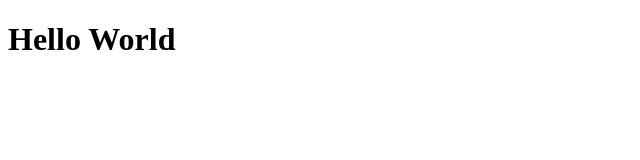
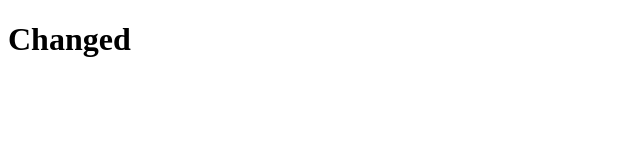
Before and after one commit to BNielson94/git_test, a plain HTML site: page index.html in a window 1280 px wide. Shown: the whole page, without its empty margins (0-640 px from the left). Drawn offline with Linux system fonts and the light colour scheme.

Commit message:
Changed Title

```diff
--- a/index.html
+++ b/index.html
@@ -7,6 +7,6 @@
     <title>Practice Git</title>
 </head>
 <body>
-    <h1>Hello World</h1>
+    <h1>Changed</h1>
 </body>
 </html>
```
